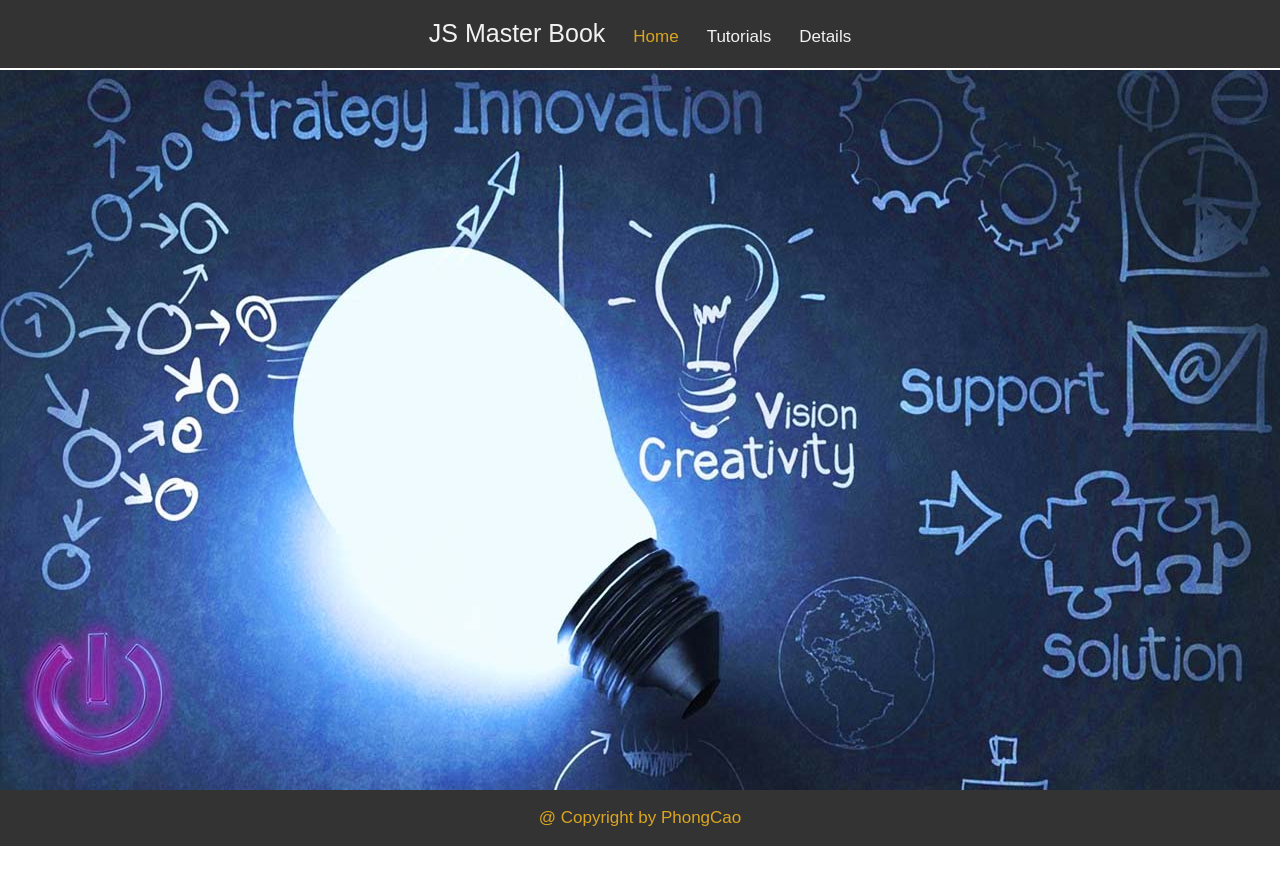
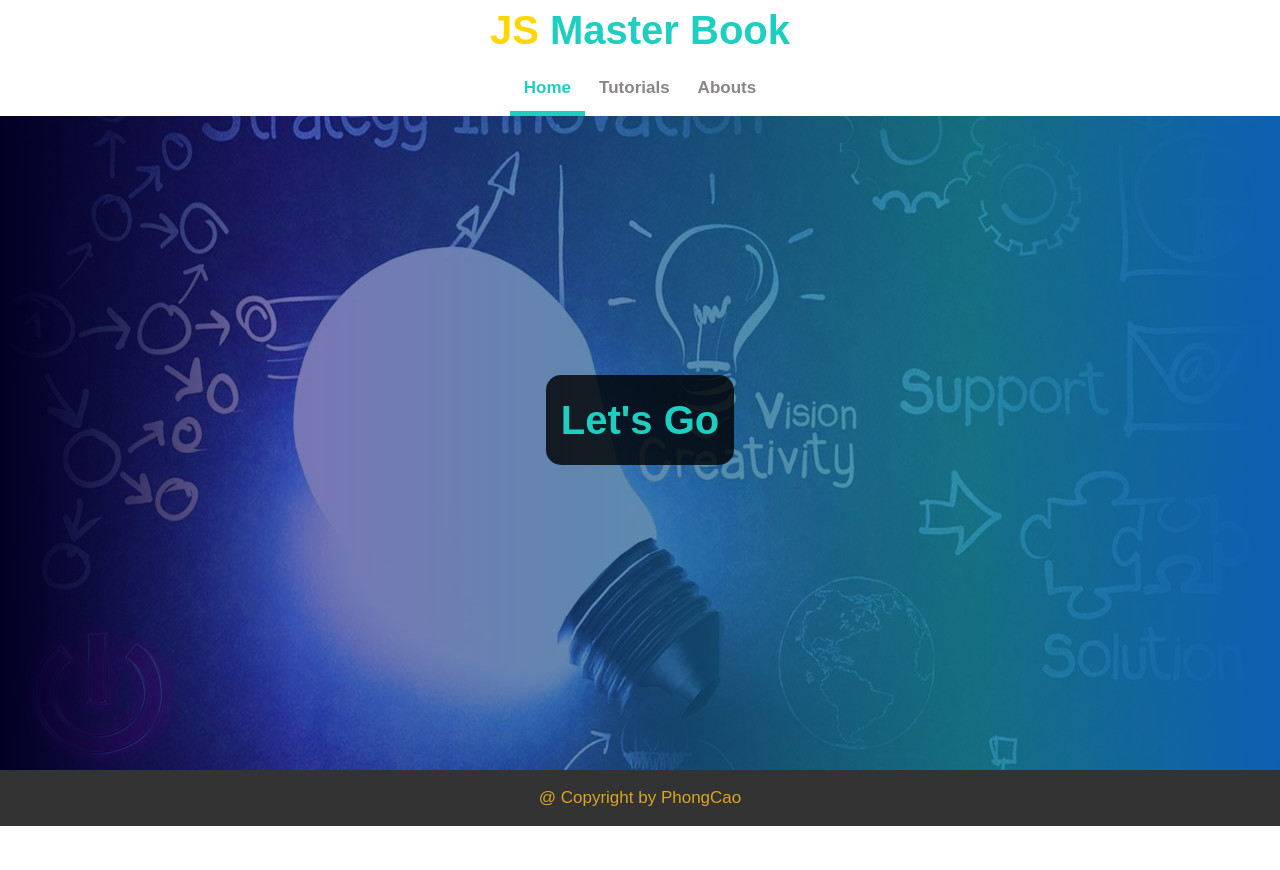
Before and after one commit to develite98/JngApp, an Angular app in the folder JSMasterBook/: page /home in a window 1280 px wide. Built offline with nearby package versions, Linux system fonts and the light colour scheme; a web font is replaced by a local one.

Commit message:
change UI design for nav, home

```diff
--- a/JSMasterBook/src/app/home/home.component.html
+++ b/JSMasterBook/src/app/home/home.component.html
@@ -1 +1,5 @@
-<img src="../../assets/tutImage/home-banner.jpg">
+<div class="home-banner">
+    <div class="home-banner__overplay">
+        <a routerLink="tuts">Let's Go</a>
+    </div>
+</div>
--- a/JSMasterBook/src/app/home/home.component.scss
+++ b/JSMasterBook/src/app/home/home.component.scss
@@ -1,3 +1,32 @@
-img {
+.home-banner {
     width: 100%;
+    height: 700px;
+    background-image: url('../../assets/tutImage/home-banner.jpg');
+    background-size: cover;
+    background-attachment: fixed;
+    &__overplay {
+        width: 100%;
+        height: 100%;
+        display: flex;
+        justify-content: center;
+        align-items: center;
+        position: relative;
+        background: linear-gradient(90deg, rgba(2,0,36,1) 0%, rgba(23,9,121,0.5480567226890756) 23%, rgba(19,130,147,0.7861519607843137) 76%, rgba(14,95,178,1) 100%, rgba(14,193,230,0.9934348739495799) 100%);
+        & a{
+            font-family: "Fira Sans", sans-serif;
+            font-weight: bold;
+            height: auto    ;
+            width: auto;
+            font-size: 40px;
+            color: #1dcec1;
+            text-decoration: none;
+            padding: 15px;
+            background-color: rgba(0,0,0,0.8);
+            border-radius: 15px;
+            &:hover {
+                cursor: pointer;
+                color: #fff;
+            }
+        }
+    }
 }
--- a/JSMasterBook/src/app/layout/header/header.component.html
+++ b/JSMasterBook/src/app/layout/header/header.component.html
@@ -1,15 +1,17 @@
 <div id="navigation-bar">
     <nav>
+        <div class="nav-top">
+            <li><a  class="home-logo" routerLink="/" id="logo"><span>JS</span> Master Book</a></li>
+        </div>
+        <div class="nav-bottom">
             <ul>
-            <li><a  class="home-logo"
-                    routerLink="/"
-                    id="logo">JS Master Book</a></li>
                 <li><a
                         routerLink="home"
                         routerLinkActive="selected"
                         [routerLinkActiveOptions]="{exact: true}">Home</a></li>
                 <li><a routerLink="tuts" routerLinkActive="selected">Tutorials</a></li>
-            <li><a routerLink="details" routerLinkActive="selected">Details</a></li>
+                <li><a routerLink="details" routerLinkActive="selected">Abouts</a></li>
             </ul>
+        </div>
     </nav>
 </div>
--- a/JSMasterBook/src/app/layout/header/header.component.scss
+++ b/JSMasterBook/src/app/layout/header/header.component.scss
@@ -1,32 +1,59 @@
 nav {
     overflow: hidden;
-    background-color: #333;
+    background-color: white;
     position: fixed;
-    z-index: 999;
+    align-items: center;
+    display: flex;
+    flex-direction: column;
+    z-index: 99999;
     top: 0;
     width: 100%;
-    ul {
-      text-align: center;;
+    & .nav-top {
+      li {
+        display: inline;
+        font-family: "Fira Sans", sans-serif;
+        font-size: 40px;
+        font-weight: bold;
+        a {
+          color: #1dcec1;
+          text-decoration: none;
+          padding: 14px;
+          &:hover {
+            color: #1dcec1;
+          }
+          & span{
+            color: gold;
+          }
+        }
+      }
+      &.nav-smaller{
+        display: none;
+      }
+    }
+    & .nav-bottom ul {
+      padding: 15px;
       list-style-type: none;
       margin: 0;
-      padding: 15px;
       li {
         display: inline;
         font-family: "Fira Sans", sans-serif;
         font-size: 17px;
+        font-weight: bold;
         a {
-          color: #f2f2f2;
+          color: rgb(138, 134, 134);
           text-decoration: none;
           padding: 14px;
           &:hover {
-            background-color: #111;
-            color: goldenrod;
+            color: #1dcec1;
           }
           &.home-logo{
             font-size: 25px;
             }
             &.selected{
-                color: goldenrod;
+              color: #1dcec1;
+              border-width: 0 0 10px 0px;
+              border-style: solid;;
+              border-color: #1dcec1;
             }
         }
 
--- a/JSMasterBook/src/app/layout/header/header.component.ts
+++ b/JSMasterBook/src/app/layout/header/header.component.ts
@@ -1,5 +1,4 @@
-import { Component, OnInit } from '@angular/core';
-
+import { Component, HostListener, OnInit } from '@angular/core';
 @Component({
   selector: 'app-header',
   templateUrl: './header.component.html',
@@ -12,4 +11,18 @@ export class HeaderComponent implements OnInit {
   ngOnInit(): void {
   }
 
+  @HostListener('window:scroll', [])
+  onWindowScroll() {
+    const scrollOffset = window.pageYOffset || document.documentElement.scrollTop || document.body.scrollTop || 0;
+    if (scrollOffset > 150) {
+        document.querySelectorAll('.nav-top').forEach((c) => {
+            c.classList.add('nav-smaller');
+        });
+    } else if ( scrollOffset < 150) {
+      document.querySelectorAll('.nav-top').forEach((c) => {
+            c.classList.remove('nav-smaller');
+        });
+    }
 }
+
+}
--- a/JSMasterBook/src/app/tutorials/turorials-routing.module.ts
+++ b/JSMasterBook/src/app/tutorials/turorials-routing.module.ts
@@ -6,6 +6,7 @@ import { NgModule } from '@angular/core';
 
 const routes: Routes = [
     { path: 'tuts', component: TutorialListComponent},
+    { path: 'home/tuts', component: TutorialListComponent},
     { path: 'details/:id', component: TutorialDetailComponent},
   ];
 @NgModule({
--- a/JSMasterBook/src/app/tutorials/tutorial-detail/tutorial-detail.component.scss
+++ b/JSMasterBook/src/app/tutorials/tutorial-detail/tutorial-detail.component.scss
@@ -80,14 +80,15 @@
     }
     &:hover {
         transform: scale(1.2);
-        animation-name: example;
-        animation-duration: 2s;
+        // animation-name: example;
+        // animation-duration: 2s;
         cursor: pointer;
     }
 
     &:hover > .lmask{
         display: block;
     }
+
     & .lmask {
         display: none;
         z-index: 999;
--- a/JSMasterBook/src/app/tutorials/tutorial-list/tutorial-list.component.html
+++ b/JSMasterBook/src/app/tutorials/tutorial-list/tutorial-list.component.html
@@ -6,7 +6,7 @@
         <p>{{tut.title}}</p>
     </div>
     <div class="card-arrow">
-        <a [routerLink]="['/details',tut.id]">See More . .</a>
+        <a [routerLink]="['/details',tut.id]">See More</a>
     </div>
 </div>
 </div>
--- a/JSMasterBook/src/app/tutorials/tutorial-list/tutorial-list.component.scss
+++ b/JSMasterBook/src/app/tutorials/tutorial-list/tutorial-list.component.scss
@@ -1,5 +1,5 @@
 .card{
-    width: 250px;
+    width: 80%;
     height: 250px;
     margin: 20px;
     border-radius: 0.5rem;
@@ -32,7 +32,7 @@
         }
     }
 
-    & .card-arrow {
+    &-arrow {
         position: absolute;
         bottom: 5%;
         height: auto;
@@ -40,8 +40,9 @@
         width: 100%;
         align-items: center;
         & a {
-            color: goldenrod;
+            color: #1dcec1;
             font-weight: bold;
+            overflow: hidden;
         }
     }
 
```
Lines whose indentation alone changed are shown as unchanged.
